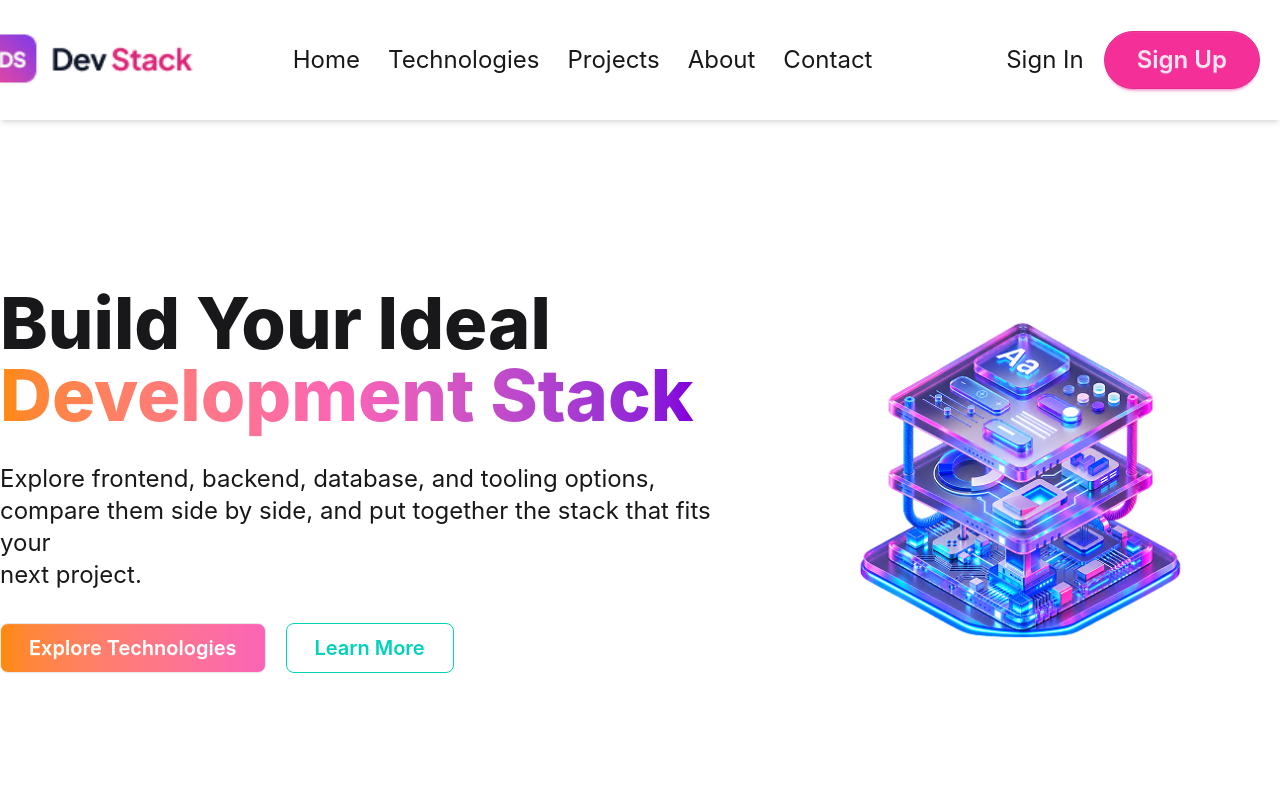
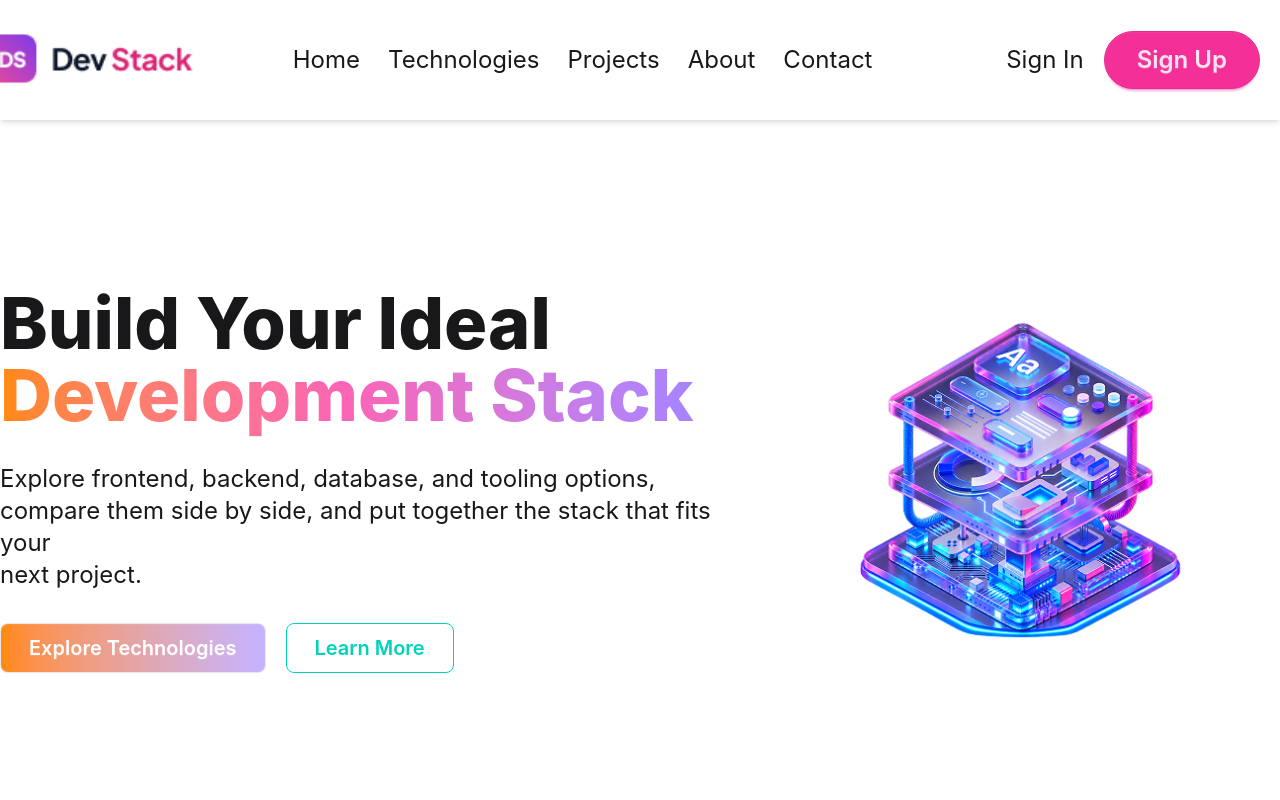
Before and after one commit to hridoyhossain0/ph-assignment-5, a React (Vite) app: page / in a window 1280 px wide. Shown: the top 800 px of the page. Built offline with nearby package versions, Linux system fonts and the light colour scheme.

Commit message:
fil the README.md file requirement

```diff
--- a/src/App.tsx
+++ b/src/App.tsx
@@ -3,6 +3,7 @@
 import Nav from "./Components/Header/Nav"
 import Hero from "./Components/HeroSection/Hero"
 import Tech from "./Components/TechDataSection/Tech"
+import Loading from "./Components/Loading/Loading"
 
 
 const PromiseTech = async() => {
@@ -18,9 +19,12 @@
     <>
       <Nav/>
       <Hero/>
-      <Suspense fallback='Loading.....'>
-        <Tech PromiseTech={PromiseTech()}/>
-      </Suspense>
+      <div className='container mx-auto' >
+        <Suspense fallback={<Loading/>}>
+          <Tech PromiseTech={PromiseTech()}/>
+        </Suspense>
+      </div>
+
 
       <Footer/>
     </>
--- a/src/Components/HeroSection/Hero.tsx
+++ b/src/Components/HeroSection/Hero.tsx
@@ -5,10 +5,10 @@
         <>
             <div className='mt-55 mb-24 flex flex-col   lg:flex-row container mx-auto justify-between  items-center'>
                 <div className='space-y-8'>
-                    <h1 className='text-7xl font-extrabold'>Build Your Ideal<br/> <span className='bg-gradient-to-r from-orange-400 via-pink-400 to-purple-700 bg-clip-text text-transparent'>Development Stack</span></h1>
+                    <h1 className='text-7xl font-extrabold'>Build Your Ideal<br/> <span className='bg-gradient-to-r from-orange-400 via-pink-400 to-violet-400 bg-clip-text text-transparent'>Development Stack</span></h1>
                     <p className='text-2xl'>Explore frontend, backend, database, and tooling options,<br/> compare them side by side, and put together the stack that fits your<br/> next project.</p>
                     <div className='gap-5  flex'>
-                        <button className='btn px-7 py-6 text-white text-xl bg-gradient-to-r from-orange-400 to-pink-400 rounded-lg'>Explore Technologies</button>
+                        <button className='btn px-7 py-6 text-white text-xl bg-gradient-to-r from-orange-400 to-violet-300 rounded-lg'>Explore Technologies</button>
                         <button className='btn btn-outline btn-accent py-6 rounded-lg px-7 text-xl '>Learn More</button>
                     </div>
 
--- /dev/null
+++ b/src/Components/Loading/Loading.tsx
@@ -0,0 +1,12 @@
+
+const Loading = () => {
+    return (
+        <div className="flex items-center flex-col gap-4 justify-center ">
+            <p className="text-3xl">Loading...</p>
+
+            <span className="loading loading-spinner w-20 text-error"></span>
+        </div>
+    );
+};
+
+export default Loading;
```
Also changed, not shown: 1 other file (tests, documents, lock files or other folders).
